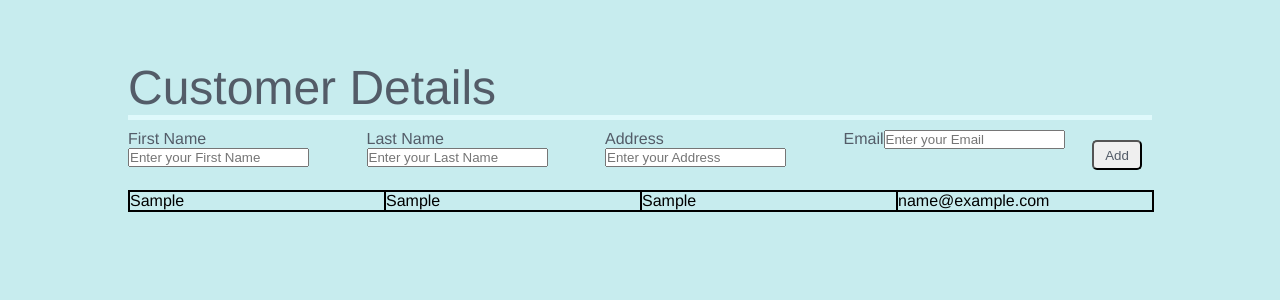
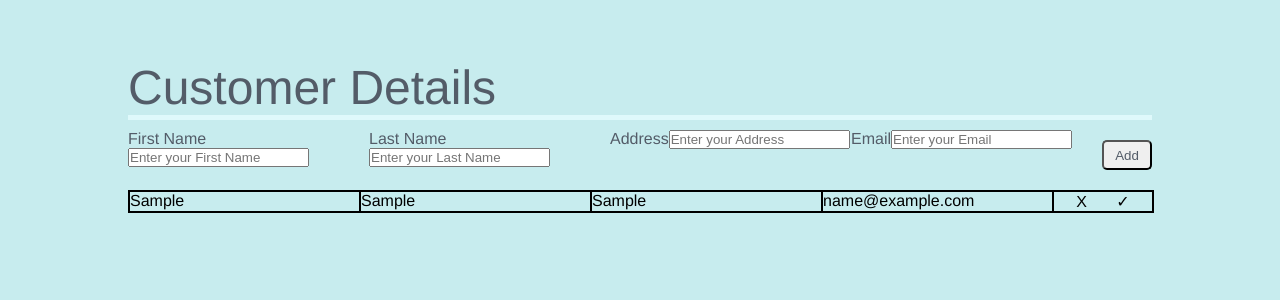
Before and after one commit to sudhanshulicensed/vue_assignment_1, a Vue app in the folder assignment1/: page / in a window 1280 px wide. Both pictures are taken after typing "Sample", "Sample", "Sample", "name@example.com" into the empty fields and a click on the button "Add". Shown: the top 300 px of the page. Built offline with nearby package versions, Linux system fonts and the light colour scheme.

Commit message:
Added Delete and ColorChanging Button

```diff
--- a/assignment1/src/App.vue
+++ b/assignment1/src/App.vue
@@ -7,24 +7,24 @@
       <form class="form" v-on:submit.prevent>
         <div class="firstName">
           <label for="fname">First Name</label>
-          <input v-model="finame" id="fname" type="text" placeholder="Enter your First Name">
+          <input v-model="finame" id="fname" type="text" placeholder="Enter your First Name" required>
         </div>
         <div class="lastNmae">
           <label for="lname">Last Name</label>
-          <input v-model="laname" id="lname" type="text" placeholder="Enter your Last Name">
+          <input v-model="laname" id="lname" type="text" placeholder="Enter your Last Name" required>
         </div>
         <div class="address">
           <label for="p-address">Address</label>
-          <input v-model="address" id="p-address" type="text" placeholder="Enter your Address">
+          <input v-model="address" id="p-address" type="text" placeholder="Enter your Address" required>
         </div>
         <div class="email">
           <label for="email">Email</label>
-          <input v-model="email" id="email" type="email" placeholder="Enter your Email">
+          <input v-model="email" id="email" type="email" placeholder="Enter your Email" required>
         </div>
-        <div class="button">
+      </form>
+      <div class="button">
           <button type="submit" @click="addData">Add</button>
         </div>
-      </form>
     </div>
     <div class="tables">
       <table>
@@ -33,12 +33,17 @@
         <td class="td2">{{ item.sname }}</td>
         <td class="td3">{{ item.address }}</td>
         <td class="td4">{{ item.eMail }}</td>
+        <td class="td5">
+          <div class="del-c">
+          <span class="del" @click="deleteRow">X</span>
+          <span class="tek" @click="colorChange">&#10003;</span>
+          </div>
+        </td>
       </tr>
       </table>
     </div>
   </div>
 </template>
-
 <script>
 
 export default {
@@ -55,6 +60,14 @@ export default {
 
   },
   methods: {
+
+    deleteRow(){
+      console.log("delete function working")
+    },
+
+    colorChange(){
+      console.log("color change function working")
+    },
     emailValidate() {
       let result = true
         for(let element of this.tabelData) {
@@ -112,17 +125,20 @@ body{
 }
 
 .inputs{
-  width: 100%;
+  display: flex;
+  flex-direction: row;
   min-height: 40px;
   margin: 10px auto;
 }
 
 form{
   display: grid;
-  grid-template-columns: 1fr 1fr 1fr 1fr 70px;
+  grid-template-columns: 1fr 1fr 1fr 1fr;
 }
 
 label{
+  height: 30px;
+  margin-bottom: 10px;
   font-size: 1em;
   color: rgba(83, 92, 104,1.0);
 }
@@ -150,7 +166,7 @@ label{
 
 .button{
   box-sizing: border-box;
-  padding: 10px;
+  padding: 10px 0 10px 10px;
 }
 
 button{
@@ -180,8 +196,7 @@ table{
 tr{
   grid-column: 1fr;
   display: grid;
-  grid-template-columns: 1fr 1fr 1fr 1fr;
-  grid-template-rows: 1fr;
+  grid-template-columns: 1fr 1fr 1fr 1fr 100px;
   width: 100%;
   height: auto;
 }
@@ -206,4 +221,19 @@ tr{
     grid-column-end: 5;
 }
 
+.del-c{
+    display: flex;
+    align-items: center;
+    justify-content: space-evenly;
+    grid-column-start: 5;
+    grid-column-end: 6;
+}
+
+.del, .tek{
+  box-sizing: border-box;
+  padding: 0 5px;
+  margin-left: 2px;
+  margin-right: 2px;
+}
+
 </style>
```
